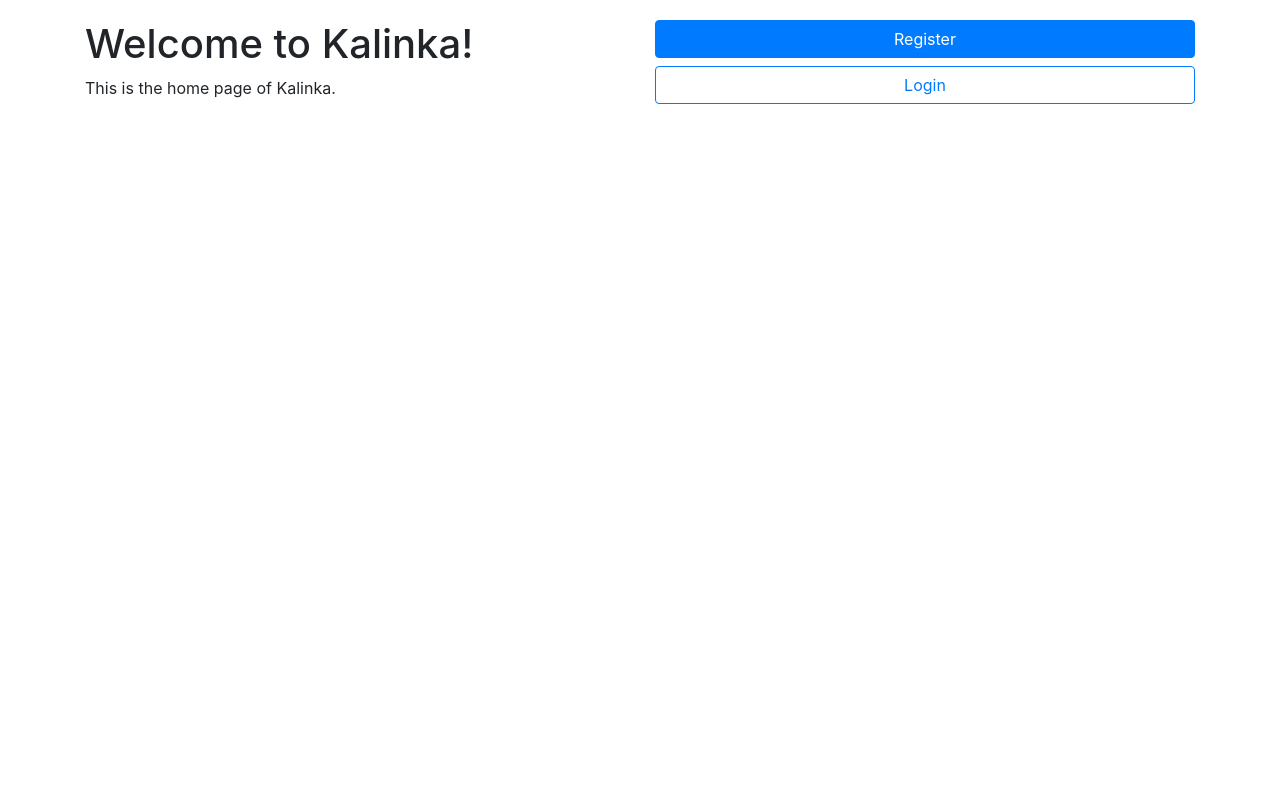
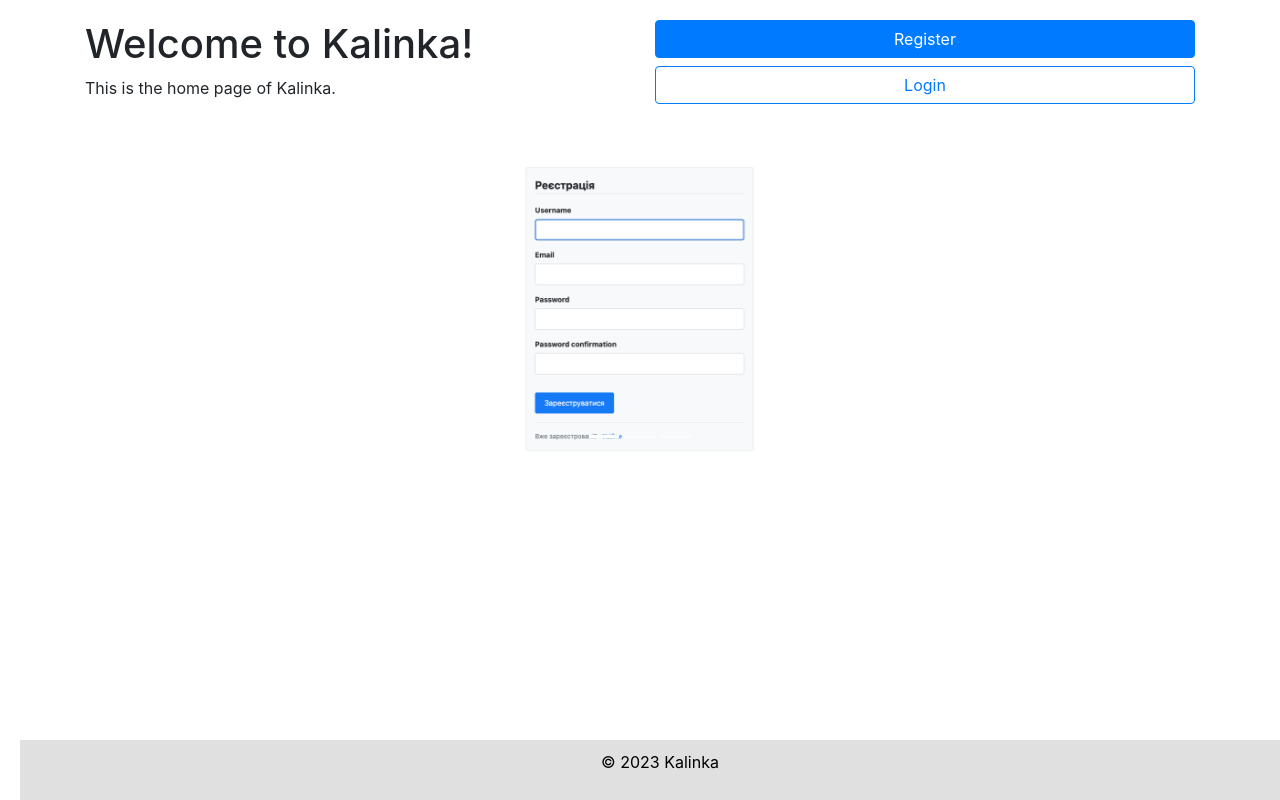
Before and after one commit to infizstudent/kalinka, a Django app: page / in a window 1280 px wide. Run offline with Django 4.2, Linux system fonts and the light colour scheme; some libraries are stand-ins or nearby versions.

Commit message:
add styles

```diff
--- a/kalinka/settings.py
+++ b/kalinka/settings.py
@@ -127,3 +127,7 @@ STATIC_URL = '/static/'
 DEFAULT_AUTO_FIELD = 'django.db.models.BigAutoField'
 
 LOGIN_REDIRECT_URL = 'profile'
+
+STATICFILES_DIRS = [
+    BASE_DIR / 'static',
+]
--- a/vebschet/templates/vebschet/index.html
+++ b/vebschet/templates/vebschet/index.html
@@ -2,27 +2,97 @@
 <html>
 <head>
     <title>Kalinka - Home</title>
+    <meta name="viewport" content="width=device-width, initial-scale=1">
     <link rel="stylesheet" href="https://maxcdn.bootstrapcdn.com/bootstrap/4.0.0/css/bootstrap.min.css">
     <style>
         body {
             padding: 20px;
         }
+
+        .fade-in {
+            animation: fadeInAnimation 1s ease-in 1;
+            animation-fill-mode: forwards;
+            opacity: 0;
+        }
+
+        .carousel-item img {
+            width: 100%;
+            max-height: 300px; /* You can adjust this value according to your need */
+            object-fit: contain;
+        }
+
+        @keyframes fadeInAnimation {
+            0% {
+                opacity: 0;
+                transform: translateY(20px);
+            }
+            100% {
+                opacity: 1;
+                transform: translateY(0);
+            }
+        }
+        footer {
+            background: #e0e0e0;
+            color: #000000;
+            text-align: center;
+            padding: 10px 0;
+            position: fixed;
+            bottom: 0;
+            width: 100%;
+        }
     </style>
 </head>
 <body>
+    {% load static %}
     <div class="container">
         <div class="row">
-            <div class="col-12 col-md-6">
+            <div class="col-12 col-md-6 fade-in">
                 <h1>Welcome to Kalinka!</h1>
                 <p>This is the home page of Kalinka.</p>
             </div>
             <div class="col-12 col-md-6">
-                <a href="{% url 'register' %}" class="btn btn-primary btn-block mb-2">Register</a>
-                <a href="/login/" class="btn btn-outline-primary btn-block">Login</a>
+                <a href="{% url 'register' %}" class="btn btn-primary btn-block mb-2 fade-in">Register</a>
+                <a href="/login/" class="btn btn-outline-primary btn-block fade-in">Login</a>
             </div>
         </div>
+
+        <!-- Slideshow should come here -->
+        <div id="carouselExampleIndicators" class="carousel slide mt-5" data-ride="carousel">
+            <ol class="carousel-indicators">
+                <li data-target="#carouselExampleIndicators" data-slide-to="0" class="active"></li>
+                <li data-target="#carouselExampleIndicators" data-slide-to="1"></li>
+                <li data-target="#carouselExampleIndicators" data-slide-to="2"></li>
+            </ol>
+            <div class="carousel-inner">
+                <div class="carousel-item active">
+                    <img class="d-block" src="{% static 'img1.png' %}" alt="First slide">
+                </div>
+                <div class="carousel-item">
+                    <img class="d-block" src="{% static 'img2.png' %}" alt="Second slide">
+                </div>
+                <div class="carousel-item">
+                    <img class="d-block" src="{% static 'img3.png' %}" alt="Third slide">
+                </div>
+            </div>
+            <a class="carousel-control-prev" href="#carouselExampleIndicators" role="button" data-slide="prev">
+                <span class="carousel-control-prev-icon" aria-hidden="true"></span>
+                <span class="sr-only">Previous</span>
+            </a>
+            <a class="carousel-control-next" href="#carouselExampleIndicators" role="button" data-slide="next">
+                <span class="carousel-control-next-icon" aria-hidden="true"></span>
+                <span class="sr-only">Next</span>
+            </a>
+        </div>
     </div>
-
+       <footer>
+        <p>&copy; 2023 Kalinka</p>
+    </footer>
+    <script src="https://code.jquery.com/jquery-3.6.0.min.js"></script>
     <script src="https://maxcdn.bootstrapcdn.com/bootstrap/4.0.0/js/bootstrap.min.js"></script>
+    <script>
+        $(document).ready(function() {
+            $('.fade-in').addClass('show');
+        });
+    </script>
 </body>
 </html>
--- a/vebschet/templates/vebschet/register.html
+++ b/vebschet/templates/vebschet/register.html
@@ -87,4 +87,3 @@
     <script src="https://maxcdn.bootstrapcdn.com/bootstrap/4.0.0/js/bootstrap.min.js"></script>
 </body>
 </html>
-x
```
Also changed, not shown: vebschet/forms.py (+8 -0 lines), vebschet/templates/vebschet/registration.html (deleted, +0 -10 lines), kalinka_db.sqlite3, static/img1.png (added), static/img2.png (added), static/img3.png (added).
